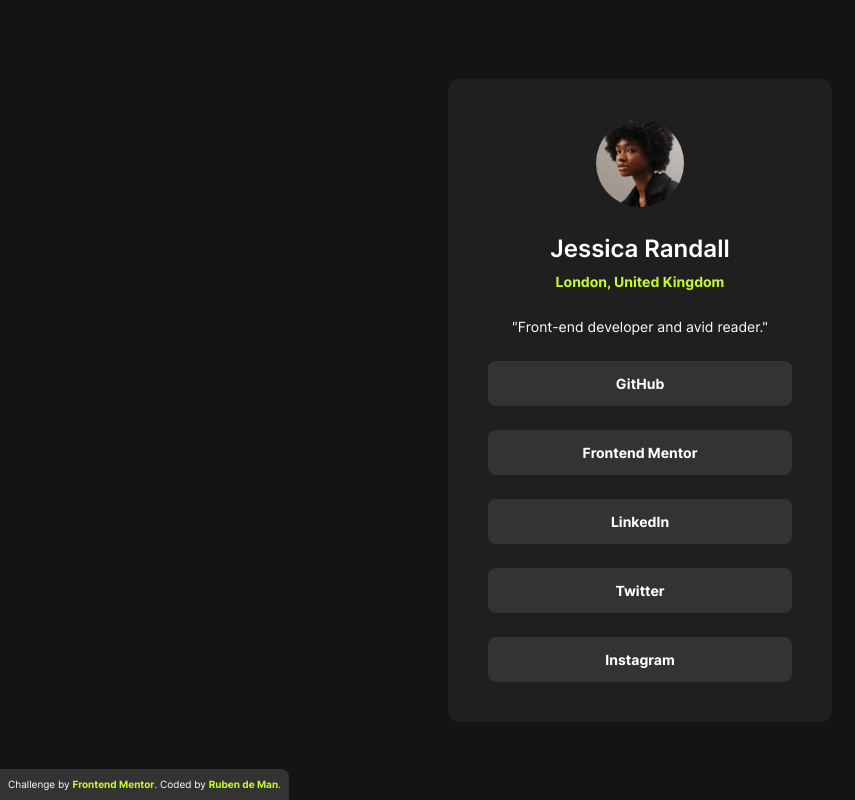
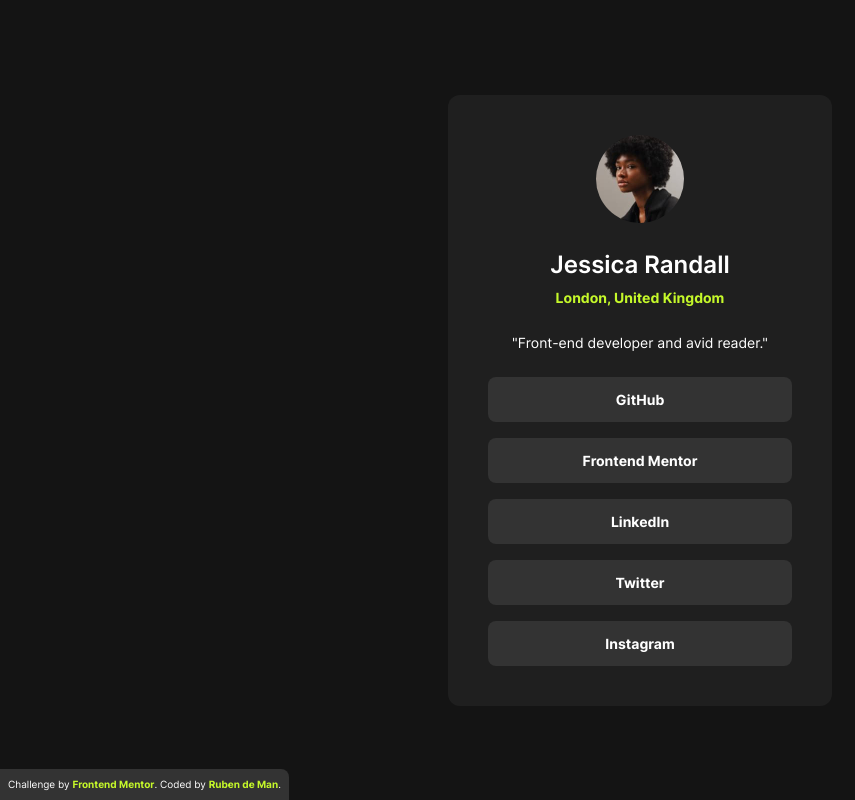
Before and after one commit to developer-ruben/Social-links-profile, a plain HTML site: page index.html in a window 1280 px wide. Shown: the whole page, without its empty margins (0-855 px from the left). Drawn offline with Linux system fonts and the light colour scheme.

Commit message:
adjust list spacing

```diff
--- a/style.css
+++ b/style.css
@@ -129,7 +129,7 @@ main {
 .card__list {
   display: flex;
   flex-direction: column;
-  gap: var(--spacing-300);
+  gap: var(--spacing-200);
   list-style-type: none;
 }
 
```
